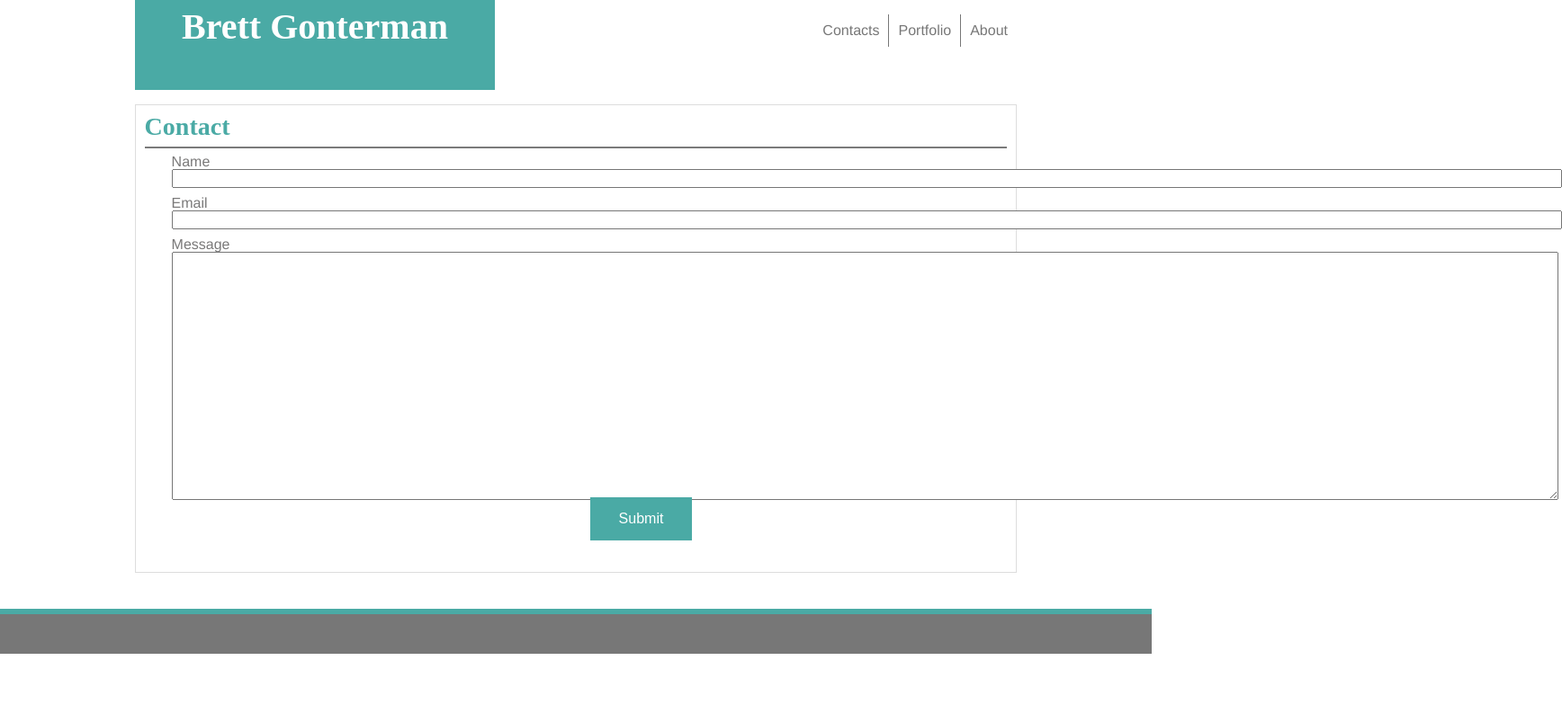
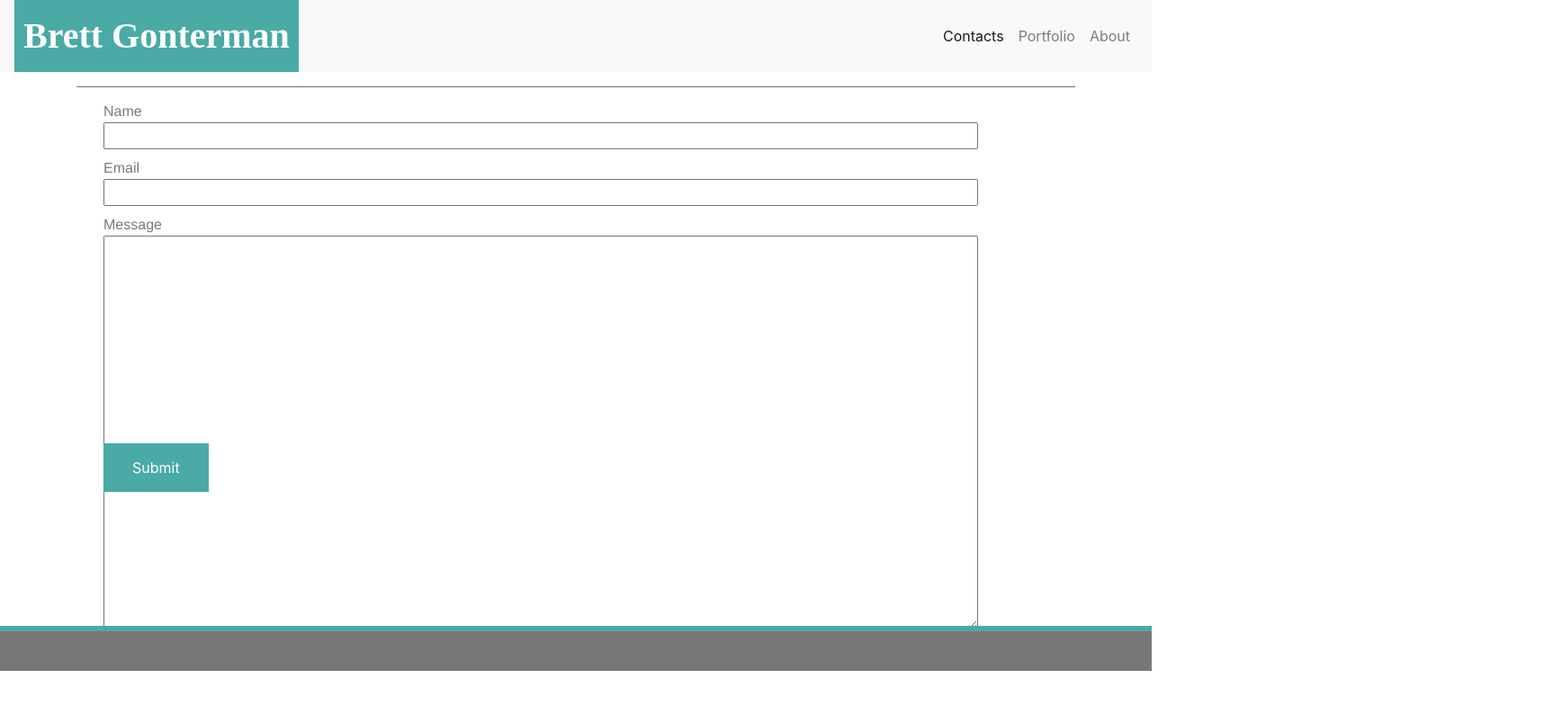
Before and after one commit to bagonterman/Bootstrap-Portfolio, a plain HTML site: page contact.html in a window 1280 px wide. Shown: the whole page at 90% size, 1736 px wide, since content can reach past the window. Drawn offline with nearby package versions, Linux system fonts and the light colour scheme.

Commit message:
Bootstrap-P

```diff
--- a/assets/css/style.css
+++ b/assets/css/style.css
@@ -194,13 +194,17 @@ p{
     text-align:left;
     /* margin-left: 30px; */
     margin:-10px 0px -11px 30px;
+    /* width: 400px; */
     font-family: "Helvetica Neue";
     color: rgb(122, 121, 121); text-decoration: none;
 
 }
- /* .inputs{
-    margin-top: -45px;
-} */
+input.inputs{
+  width: 90%;
+}
+textarea{
+    width: 90%;
+}
 .conTitle{
     margin:9px 0px 0px 0px;
 }
@@ -261,7 +265,7 @@ h5{
     color: white;
     text-align: center;
     height: 30px;
-    margin-top: -10px;
+    margin-top: -80px;
 }
 .rowOne{
     background-color: #4aaaa5;
--- a/contact.html
+++ b/contact.html
@@ -6,57 +6,29 @@
     <meta http-equiv="X-UA-Compatible" content="ie=edge">
     <title>Student Bio</title>
     <!-- <link rel="stylesheet" href="assets/css/style.css"> -->
-    <link rel="stylesheet" type="text/css" href="assets/css/reset.css">
+    <!-- <link rel="stylesheet" type="text/css" href="assets/css/reset.css"> -->
+    <link rel="stylesheet" href="https://stackpath.bootstrapcdn.com/bootstrap/4.1.1/css/bootstrap.min.css" integrity="sha384-WskhaSGFgHYWDcbwN70/dfYBj47jz9qbsMId/iRN3ewGhXQFZCSftd1LZCfmhktB" crossorigin="anonymous">
     <link rel="stylesheet" type="text/css" href="assets/css/style.css">
 </head>
 <body background="assets/images/portfolio-Background.png">
-    <div class="whiteBkgrnd">
-
-            <section class="sectionOne" >
-
-            <div class="boxForHeader">
-
-            <!-- <h1 class="myHeader" style="background-color:#4aaaa5;"> -->
-            <h1 class="myHeader"  >
-                <strong>
-                <!-- <center> -->
-                    Brett Gonterman
-                <!-- </center> obsolete -->
-                </strong>
-            </h1>
-
-            </div>
-            </section>
-
-            <br>
-            <div class="spotForLinks">
-                <section class="contactSection">
-                    <!--Trying to add heading to follow general guidance-->
-                    <h3>
-                    <a class="contactLink about" href="index.html" target="_blank">
-                        About
-                    </a>
-                    <a class="contactLink port" href="portfolio.html" target="_blank">
-                        Portfolio
-                    </a>
-                    <a class="contactLink con" href="contact.html" target="_blank">
-                        Contacts
-                    </a>
-                </h3>
-                </section>
-                </div>
-            <div class="aboutMeBox">
-                    <p class="about_me">
-
-                            <h1 class="btMe">
-                                <strong>
-                                <!-- <font color="#4aaaa5" face="Times New Roman"> -->
-                                Contact
-                                <!-- </font>            -->
-                                </strong>
-                            </h1>
-
-                    </p>
+    <nav class="navbar navbar-expand-lg navbar-light bg-light whiteBkgrnd">
+        <a class="navbar-brand myHeader">Brett Gonterman</a>
+        <button class="navbar-toggler" type="button" data-toggle="collapse" data-target="#navbarNav" aria-controls="navbarNav" aria-expanded="false" aria-label="Toggle navigation">
+          <span class="navbar-toggler-icon"></span>
+        </button>
+        <ul class="nav navbar-nav ml-auto">
+                <li class="nav-item active">
+                        <a class="nav-link" href="index.html">Contacts</a>
+                      </li>
+                      <li class="nav-item">
+                        <a class="nav-link" href="portfolio.html">Portfolio</a>
+                      </li>
+                      <li class="nav-item">
+                        <a class="nav-link" href="contact.html">About</a>
+                      </li>
+              </ul>
+      </nav>
+      <div class="container">
                     <hr color="#7a7a7a">
         <div class="enterContact">
             <p class="conTitle">Name</p>
@@ -73,7 +45,7 @@
 <div class="footer"></div>
     <div class="bar"></div>
 
-
+</div>
 
 
 </body>
```
Also changed, not shown: index.html (+4 -8 lines), portfolio.html (+19 -47 lines), 1 other file.
